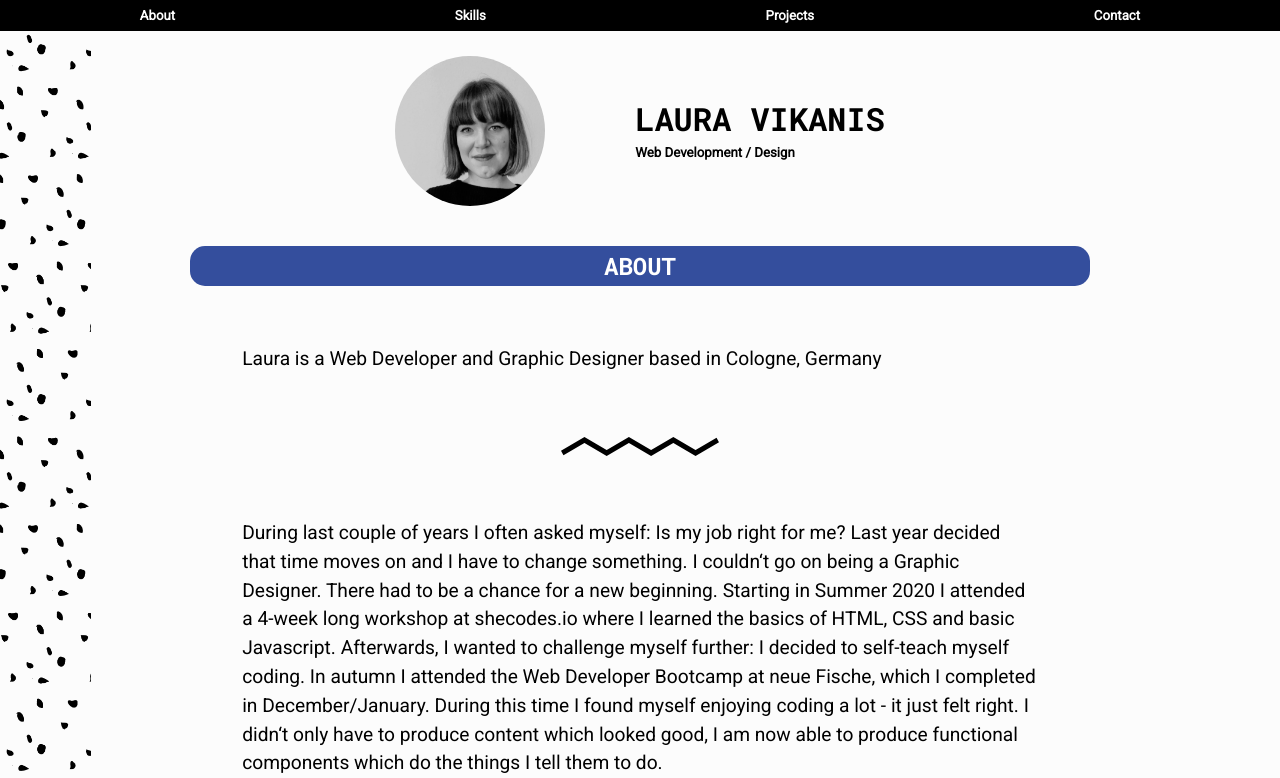
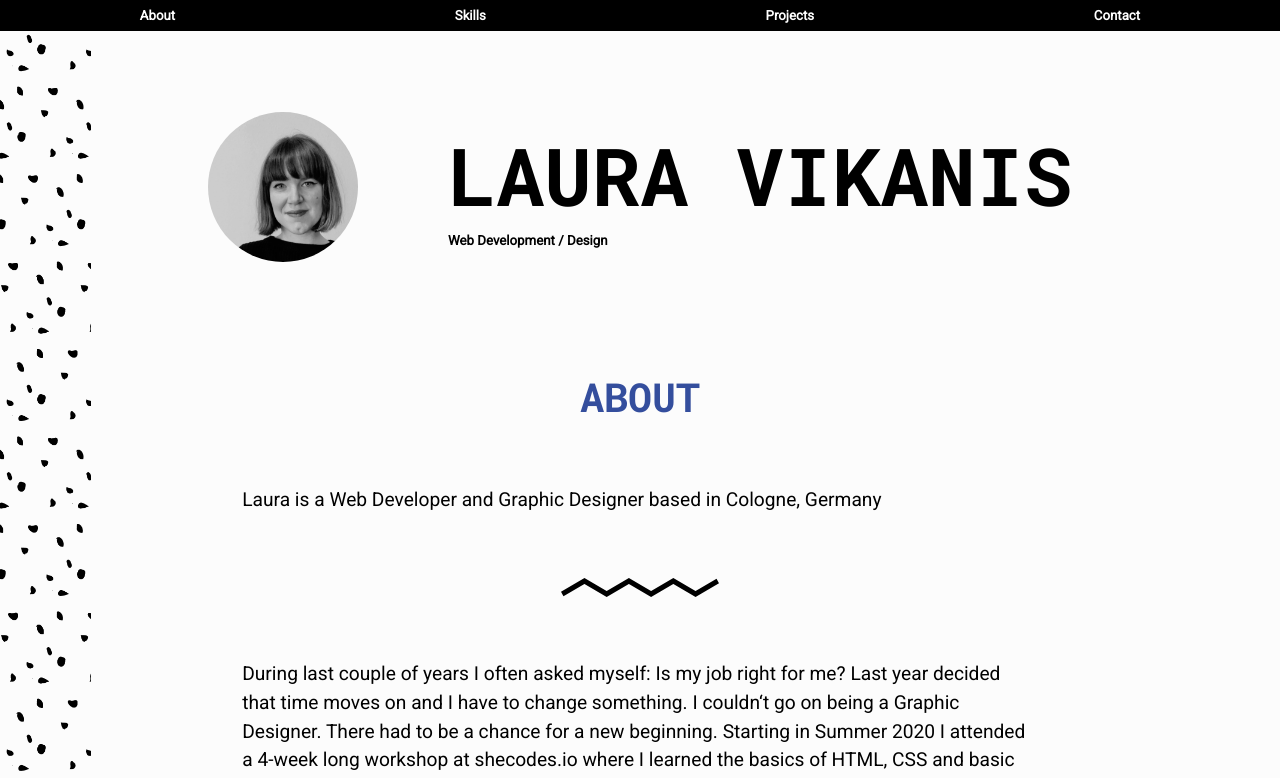
Before and after one commit to lauravikanis/portfolio2021, a React (Create React App) app: page / in a window 1280 px wide. Shown: the top 778 px of the page. Built offline with nearby package versions, Linux system fonts and the light colour scheme; a web font is replaced by a local one.

Commit message:
refresh header

```diff
--- a/src/GlobalStyles.js
+++ b/src/GlobalStyles.js
@@ -31,6 +31,14 @@ h1, h2, h3, h4{
     text-transform: uppercase;
 }
 
+h1{
+    font-size:500%
+}
+h2{
+    font-size:250%
+}
+
+
 h3 {margin-bottom:0.25rem}
 
 a {color:black;}
--- a/src/components/Header/Header.js
+++ b/src/components/Header/Header.js
@@ -3,18 +3,31 @@ import profilepic from "../../assets/IMG_0340_web.jpg";
 import styled from "styled-components/macro";
 
 const HeaderContainer = styled.header`
-  margin-top: 3.5rem;
+  margin-top: 7rem;
   margin-bottom: 1.5rem;
   display: flex;
+  flex-direction:row;
   justify-content: center;
   align-items: center;
   background-color: var(--background);
+
+
+  @media (max-width: 768px) {
+    flex-direction: column;
+    justify-content: center;
+    text-align: center;
+  }
 
   img {
     height: 150px;
     width: 150px;
     border-radius: 100px;
     margin-right: 10%;
+
+    @media (max-width: 768px) {
+      margin-right: 0;
+
+  }
   }
 
   h1,
--- a/src/components/Menueitem/Menueitem.js
+++ b/src/components/Menueitem/Menueitem.js
@@ -4,12 +4,10 @@ import PropTypes from "prop-types";
 const MenueItem = styled.div`
   display: flex;
   justify-content: center;
-  background-color: ${(props) =>
-    props.secondary ? "var(--secondary-color)" : "var(--primary-color)"};
-  color: white;
+  color: var(--primary-color);
   border-radius: 15px;
   text-align: center;
-  margin-top: 1rem;
+  margin-top: 5rem;
 
   h2 {
     margin: 0.25rem;
```
